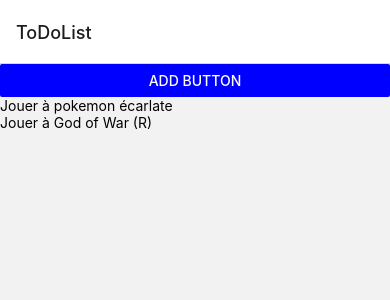
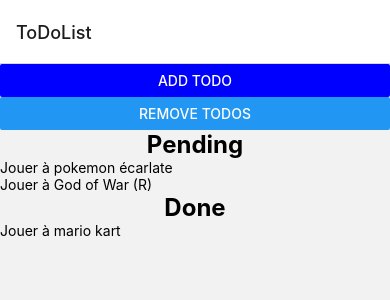
Before and after one commit to Dim145/todolist-reactnative, a React Native app: screen / in a window 390 px wide. Shown: the top 300 px of the page. Built offline with nearby package versions, Linux system fonts and the light colour scheme.

Commit message:
add base management

```diff
--- a/App.tsx
+++ b/App.tsx
@@ -1,45 +1,108 @@
 import { StatusBar } from 'expo-status-bar';
-import {Button, FlatList, SafeAreaView, StyleSheet, Text, View} from 'react-native';
+import {
+  Button,
+  DatePickerAndroid,
+  DatePickerIOS,
+  FlatList,
+  Platform,
+  SafeAreaView,
+  StyleSheet,
+  Text,
+  TextInput,
+  View
+} from 'react-native';
 import {createNativeStackNavigator} from "@react-navigation/native-stack";
 import {useState} from "react";
 import {NavigationContainer} from "@react-navigation/native";
+import DateTimePicker, {DateTimePickerAndroid} from '@react-native-community/datetimepicker';
+import RNDateTimePicker from "@react-native-community/datetimepicker";
 
 type ToDo = {
   title: string,
   text: string,
-  date: Date
+  date: Date,
+  state: boolean
 };
 
 const baseData: ToDo[] = [
   {
     title: 'Jouer à pokemon écarlate',
     text: 'Attraper les 4 légendaires',
-    date: new Date()
+    date: new Date(),
+    state: false
   },
   {
     title: 'Jouer à God of War (R)',
     text: 'Niker Thor',
-    date: new Date()
+    date: new Date(),
+    state: false
+  },
+  {
+    title: 'Jouer à mario kart',
+    text: 'Terminer le jeu à 100%',
+    date: new Date(),
+    state: true
   }
 ]
 
 const Stack = createNativeStackNavigator();
 
-function ToDoListScreen({navigation}: any)
+function SqlAdd(item: ToDo)
+{
+  console.log('sql add', item);
+}
+
+function ToDoListScreen({route, navigation}: any)
 {
    const [todolist, setToDoList] = useState<ToDo[]>(baseData);
 
-   const navigate = (title: string) => navigation.navigate('ToDo', {
-     title: title,
+    const newItem = (route.params || {}).newItem;
+
+    if(newItem)
+    {
+      const items = [...todolist];
+
+      items.push(newItem);
+
+      setToDoList(items);
+      SqlAdd(newItem);
+      route.params.newItem = undefined;
+    }
+
+   const pending = todolist.filter(f => !f.state);
+   const done = todolist.filter(f => f.state);
+
+   const onLongPressItem = (item: ToDo) => {
+     item.state = !item.state;
+
+     setToDoList([...todolist]);
+   };
+
+   const onPressItem = (item: ToDo) => navigation.navigate('ToDo', {
+     title: item.title,
      todolist: todolist
    });
 
    return <SafeAreaView>
      <View>
-       <Button title='Add Button' color={'blue'} />
+       <Button title='Add Todo' color={'blue'} onPress={() => navigation.navigate('AddItem')} />
+       <Button title='Remove Todos' onPress={() => setToDoList([])} />
 
-       <FlatList data={todolist} renderItem={({item}) => <View>
-         <Text onPress={() => navigate(item.title)}>{item.title}</Text>
+       <Text style={styles.listTitle}>Pending</Text>
+       <FlatList data={pending} renderItem={({item}) => <View>
+         <Text
+             onPress={() => onPressItem(item)}
+            onLongPress={() => onLongPressItem(item)}
+         >{item.title}</Text>
+       </View>} />
+
+       <Text style={styles.listTitle}>Done</Text>
+       <FlatList data={done} renderItem={({item}) => <View>
+         <Text
+             onPress={() => onPressItem(item)}
+         onLongPress={() => onLongPressItem(item)
+         }
+         >{item.title}</Text>
        </View>} />
      </View>
    </SafeAreaView>
@@ -48,7 +111,6 @@ function ToDoListScreen({navigation}: any)
 function ToDoScreen({route, navigation}: any)
 {
   const { title, todolist } = route.params;
-  console.log(title)
   const todo: ToDo = todolist.find((td: ToDo) => td.title == title);
 
   return <View>
@@ -58,11 +120,53 @@ function ToDoScreen({route, navigation}: any)
   </View>
 }
 
+function AddScreen({route, navigation}: any)
+{
+  const [date, setDate] = useState<Date>(new Date());
+  const [title, setTitle] = useState<string>('');
+  const [text, setText] = useState<string>('');
+
+  const item: ToDo = {
+    title: title,
+    text: text,
+    date: date,
+    state: false
+  }
+
+  return <View>
+    <Text>Title</Text>
+    <TextInput style={styles.input} onChange={(e) => setTitle(e.nativeEvent.text)}></TextInput>
+
+    <Text>Text</Text>
+    <TextInput style={styles.input} value={item.text} onChange={(e) => setText(e.nativeEvent.text)}></TextInput>
+
+    <Text>Date</Text>
+    <Text onPress={() =>
+    {
+      DateTimePickerAndroid.open({
+        value: date,
+        mode: "date",
+        onChange: (event, date) => setDate(date || new Date())
+      })
+    }
+    }>{item.date.toLocaleDateString()}</Text>
+
+    <Button title='Add' onPress={() =>
+    {
+      navigation.navigate('ToDoList', {
+        newItem: item
+      });
+    }
+    } />
+  </View>
+}
+
 export default function App() {
   return <NavigationContainer>
     <Stack.Navigator>
       <Stack.Screen name='ToDoList' component={ToDoListScreen} />
       <Stack.Screen name='ToDo' component={ToDoScreen} />
+      <Stack.Screen name='AddItem' component={AddScreen} />
     </Stack.Navigator>
   </NavigationContainer>
 }
@@ -70,8 +174,14 @@ export default function App() {
 const styles = StyleSheet.create({
   container: {
     flex: 1,
-    backgroundColor: '#fff',
-    alignItems: 'center',
-    justifyContent: 'center',
+    margin: 8
   },
+  listTitle: {
+    fontSize: 24,
+    fontWeight: 'bold',
+    textAlign: 'center'
+  },
+  input: {
+    width: '100%'
+  }
 });
--- a/app.json
+++ b/app.json
@@ -7,6 +7,7 @@
     "orientation": "portrait",
     "icon": "./assets/icon.png",
     "userInterfaceStyle": "light",
+    "jsEngine": "hermes",
     "splash": {
       "image": "./assets/splash.png",
       "resizeMode": "contain",
--- a/package.json
+++ b/package.json
@@ -9,6 +9,7 @@
     "web": "expo start --web"
   },
   "dependencies": {
+    "@react-native-community/datetimepicker": "^6.6.0",
     "@react-navigation/native": "^6.0.13",
     "@react-navigation/native-stack": "^6.9.1",
     "expo": "~47.0.3",
```
Also changed, not shown: 1 other file (tests, documents, lock files or other folders).
